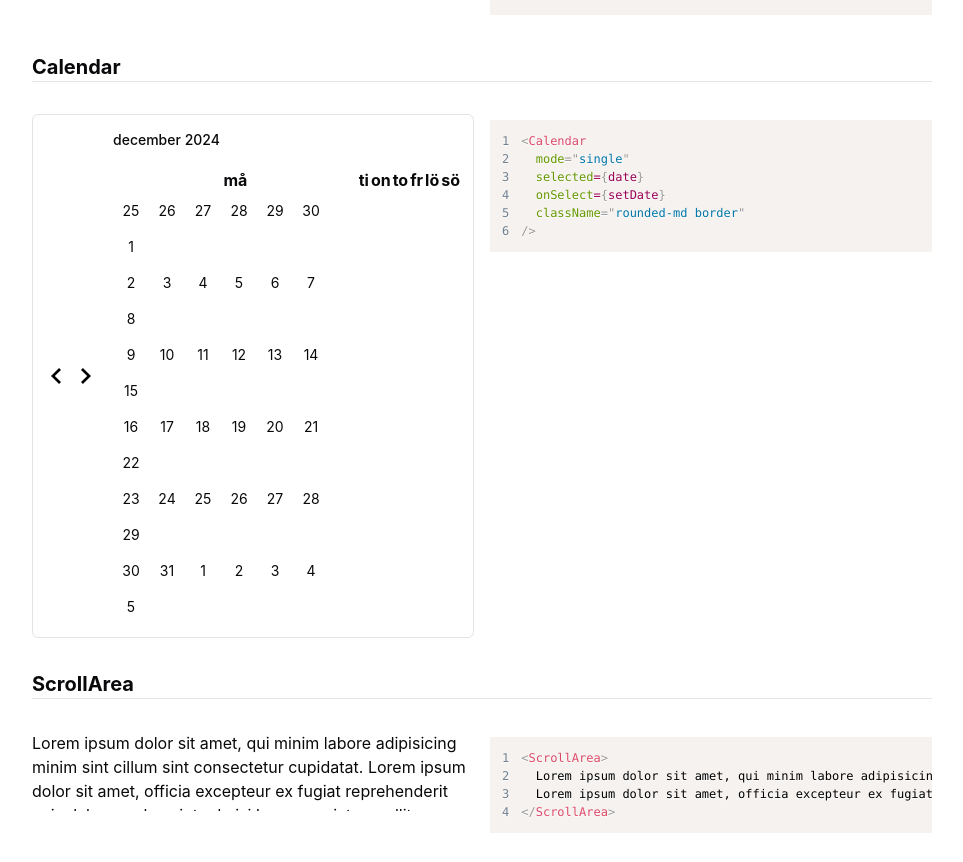
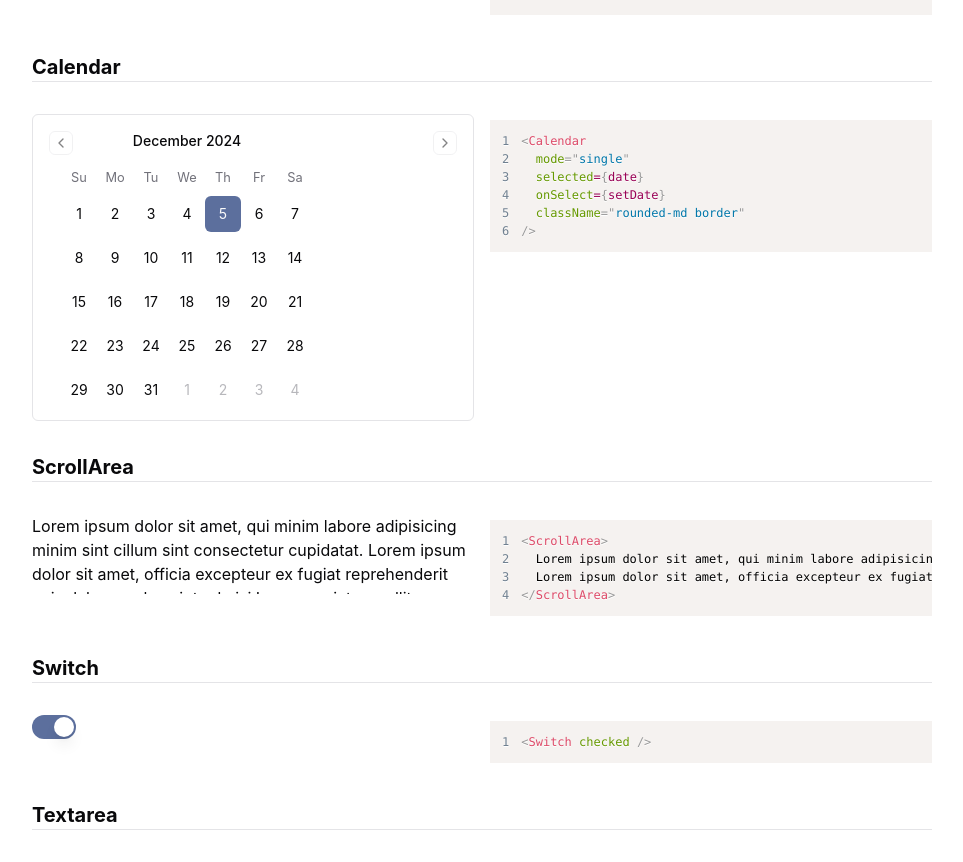
Before and after one commit to ttab/elephant-ui, a React (Vite) app: page / in a window 1280 px wide. Shown: the part 7585-8447 px from the top of the page, without its empty margins (8-971 px from the left). Built offline with nearby package versions, Linux system fonts and the light colour scheme; a web font is replaced by a local one.

Commit message:
fix: update to react-day-picker v9 and adjust

```diff
--- a/package.json
+++ b/package.json
@@ -60,7 +60,7 @@
     "date-fns": "^3.6.0",
     "lucide-react": "^0.453.0",
     "react": "^18.3.1",
-    "react-day-picker": "^9.2.0",
+    "react-day-picker": "^9.2.1",
     "react-dom": "^18.3.1",
     "tailwind-merge": "^2.5.4",
     "tailwindcss-animate": "^1.0.7",
--- a/src/components/ui/calendar.tsx
+++ b/src/components/ui/calendar.tsx
@@ -1,64 +1,63 @@
 'use client'
 
+import { ChevronLeft, ChevronRight } from 'lucide-react'
 import * as React from 'react'
-import { ChevronLeft, ChevronRight } from 'lucide-react'
 import { DayPicker } from 'react-day-picker'
+import { Button } from '@/components/ui/button'
 
+import buttonVariants from '@/components/ui/buttonVariants'
 import { cn } from '@/lib/utils'
-import buttonVariants from './buttonVariants'
-import { sv } from 'date-fns/locale'
 
 export type CalendarProps = React.ComponentProps<typeof DayPicker>
 
-function Calendar({
-  className,
-  classNames,
-  showOutsideDays = true,
-  locale = sv,
-  ...props
-}: CalendarProps): JSX.Element {
+function Calendar({ className, classNames, showOutsideDays = true, ...props }: CalendarProps): JSX.Element {
   return (
     <DayPicker
       showOutsideDays={showOutsideDays}
-      locale={locale}
       className={cn('p-3', className)}
       classNames={{
-        months: 'flex flex-col sm:flex-row space-y-4 sm:space-x-4 sm:space-y-0',
+        months: 'relative flex flex-col sm:flex-row space-y-4 sm:space-x-4 sm:space-y-0',
         month: 'space-y-4',
-        caption: 'flex justify-center pt-1 relative items-center',
+        month_caption: 'flex justify-center pt-1 relative items-center',
         caption_label: 'text-sm font-medium',
         nav: 'space-x-1 flex items-center',
-        nav_button: cn(
-          buttonVariants({ variant: 'outline' }),
-          'h-7 w-7 bg-transparent p-0 opacity-50 hover:opacity-100'
-        ),
-        nav_button_previous: 'absolute left-1',
-        nav_button_next: 'absolute right-1',
-        table: 'w-full border-collapse space-y-1',
-        head_row: 'flex',
-        head_cell:
-          'text-muted-foreground rounded-md w-9 font-normal text-[0.8rem]',
-        row: 'flex w-full mt-2',
-        cell: 'h-9 w-9 text-center text-sm p-0 relative [&:has([aria-selected].day-range-end)]:rounded-r-md [&:has([aria-selected].day-outside)]:bg-accent/50 [&:has([aria-selected])]:bg-accent first:[&:has([aria-selected])]:rounded-l-md last:[&:has([aria-selected])]:rounded-r-md focus-within:relative focus-within:z-20',
+        month_grid: 'w-full border-collapse space-y-1',
+        weekdays: 'flex',
+        weekday: 'text-muted-foreground rounded-md w-9 font-normal text-[0.8rem]',
+        week: 'flex w-full mt-2',
+        // cell: 'h-9 w-9 text-center text-sm p-0 relative [&:has([aria-selected].day-range-end)]:rounded-r-md [&:has([aria-selected].day-outside)]:bg-accent/50 [&:has([aria-selected])]:bg-accent first:[&:has([aria-selected])]:rounded-l-md last:[&:has([aria-selected])]:rounded-r-md focus-within:relative focus-within:z-20',
         day: cn(
           buttonVariants({ variant: 'ghost' }),
           'h-9 w-9 p-0 font-normal aria-selected:opacity-100'
         ),
-        day_range_end: 'day-range-end',
-        day_selected:
+        range_end: 'day-range-end',
+        selected:
           'bg-primary text-primary-foreground hover:bg-primary hover:text-primary-foreground focus:bg-primary focus:text-primary-foreground',
-        day_today: 'bg-accent text-accent-foreground',
-        day_outside:
+        today: 'bg-accent text-accent-foreground',
+        outside:
           'day-outside text-muted-foreground opacity-50 aria-selected:bg-accent/50 aria-selected:text-muted-foreground aria-selected:opacity-30',
-        day_disabled: 'text-muted-foreground opacity-50',
-        day_range_middle:
-          'aria-selected:bg-accent aria-selected:text-accent-foreground',
-        day_hidden: 'invisible',
+        disabled: 'text-muted-foreground opacity-50',
+        range_middle: 'aria-selected:bg-accent aria-selected:text-accent-foreground',
+        hidden: 'invisible',
         ...classNames
       }}
       components={{
-        IconLeft: () => <ChevronLeft className="h-4 w-4" />,
-        IconRight: () => <ChevronRight className="h-4 w-4" />
+        PreviousMonthButton: (props) => (
+          <Button {...props} size="xs" variant="outline" className={cn(
+            buttonVariants({ variant: 'outline' }),
+            'h-6 w-6 bg-transparent p-0 opacity-50 hover:opacity-100 absolute top-1 left-1'
+          )}>
+            <ChevronLeft className='h-4 w-4'/>
+          </Button>
+        ),
+        NextMonthButton: (props) => (
+          <Button {...props} size="xs" variant="outline" className={cn(
+            buttonVariants({ variant: 'outline' }),
+            'h-6 w-6 bg-transparent p-0 opacity-50 hover:opacity-100 absolute top-1 right-1'
+          )}>
+            <ChevronRight className='h-4 w-4'/>
+          </Button>
+        )
       }}
       {...props}
     />
```
Also changed, not shown: 1 other file (tests, documents, lock files or other folders).
